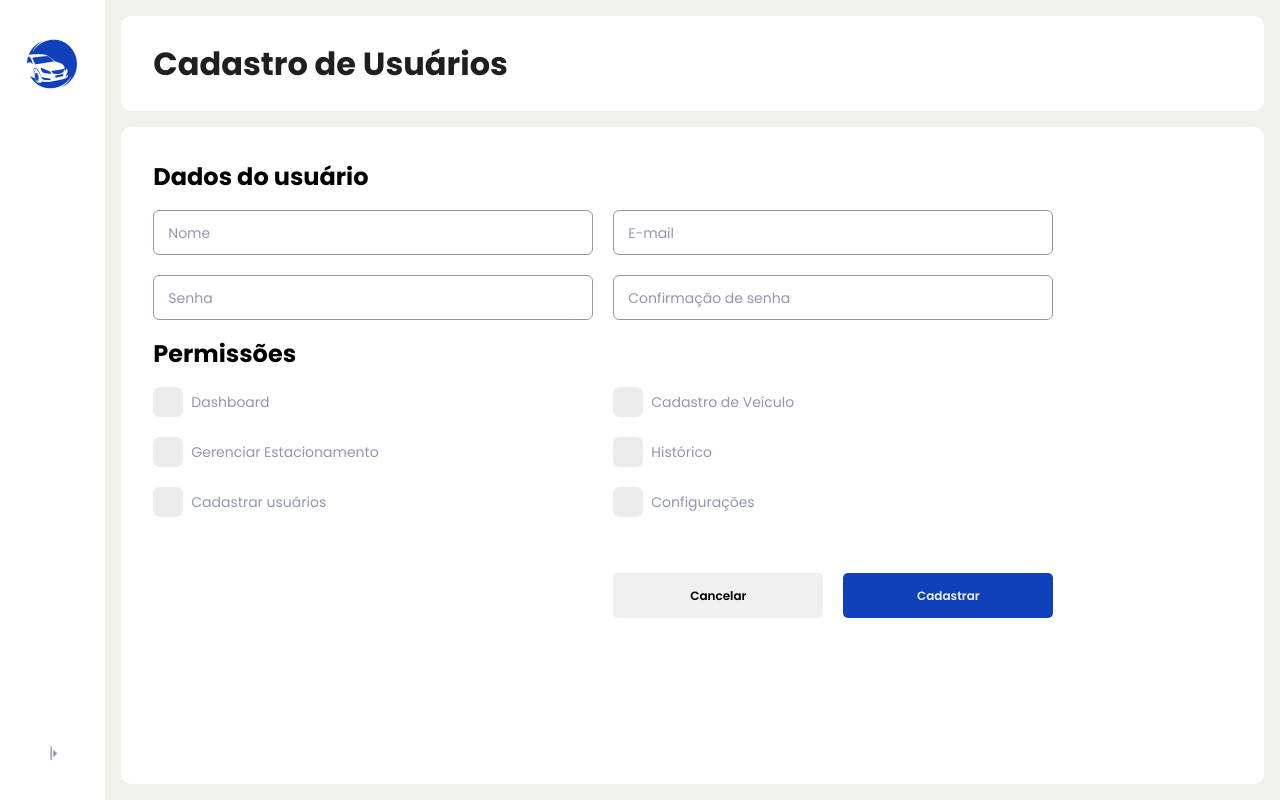
After one commit to igorxoi/trabalho, a PHP site: page /app/views/cadastro_usuario.php in a window 1280 px wide. The commit adds this page. Run offline with PHP 8.4, Linux system fonts and the light colour scheme.

Commit message:
feat: cadastro de usuario

```diff
--- a/app/components/sidebar.php
+++ b/app/components/sidebar.php
@@ -43,8 +43,8 @@
 		<?php endif; ?>
 
 		<?php if (userHasPermission('cadastro_usuario')): ?>
-			<a href="index.php?url=configuracoes/index">
-				<li class="item-menu <?php echo(getItemMenuActive("configuracoes")) ?>">
+			<a href="index.php?url=cadastroUsuario/index">
+				<li class="item-menu <?php echo(getItemMenuActive("cadastroUsuario")) ?>">
 					<i class="material-symbols-outlined">person_add</i>
 					<span>Cadastrar usuários</span>
 				</li>
--- /dev/null
+++ b/app/views/cadastro_usuario.php
@@ -0,0 +1,99 @@
+<!DOCTYPE html>
+<html lang="pt-br">
+
+<head>
+  <meta charset="UTF-8" />
+  <meta name="viewport" content="width=.sliderbar, initial-scale=1.0" />
+  <link rel="stylesheet" href="css/style.css" />
+  <link
+    href="https://fonts.googleapis.com/css2?family=Poppins:wght@300;400;500;600;700&display=swap"
+    rel="stylesheet" />
+  <link
+    rel="stylesheet"
+    href="https://fonts.googleapis.com/css2?family=Material+Symbols+Outlined" />
+  <title>Cadastrar usuários</title>
+</head>
+
+<body>
+  <?php require_once __DIR__ . '/../components/sidebar.php'; ?>
+
+  <main class="main--container">
+    <header class="header--conteudo">
+      <div class="header--titulo">
+        <h1>Cadastro de Usuários</h1>
+        <span class="header--subtitulo"></span>
+      </div>
+    </header>
+
+    <div class="cadastro-veiculo--container">
+      <form action="">
+        <h2>Dados do usuário</h2>
+
+        <div class="grupo-input">
+          <div class="input-formulario">
+            <input type="text" name="nome" required id="nome" />
+            <label for="nome">Nome</label>
+          </div>
+          <div class="input-formulario">
+            <input type="text" name="email" required id="email" />
+            <label for="email">E-mail</label>
+          </div>
+          <div class="input-formulario">
+            <input type="text" name="senha" required id="senha" />
+            <label for="senha">Senha</label>
+          </div>
+          <div class="input-formulario">
+            <input
+              type="text"
+              name="confirmacao_senha"
+              required
+              id="confirmacao_senha" />
+            <label for="confirmacao_senha">Confirmação de senha</label>
+          </div>
+        </div>
+
+        <h2>Permissões</h2>
+
+        <div class="grupo-input">
+          <div class="checkbox-formulario">
+            <input type="checkbox" />
+            <label style="font-size: 14px">Dashboard</label>
+          </div>
+
+          <div class="checkbox-formulario">
+            <input type="checkbox" />
+            <label style="font-size: 14px">Cadastro de Veículo</label>
+          </div>
+
+          <div class="checkbox-formulario">
+            <input type="checkbox" />
+            <label style="font-size: 14px">Gerenciar Estacionamento</label>
+          </div>
+
+          <div class="checkbox-formulario">
+            <input type="checkbox" />
+            <label style="font-size: 14px">Histórico</label>
+          </div>
+
+          <div class="checkbox-formulario">
+            <input type="checkbox" />
+            <label style="font-size: 14px">Cadastrar usuários</label>
+          </div>
+
+          <div class="checkbox-formulario">
+            <input type="checkbox" />
+            <label style="font-size: 14px">Configurações</label>
+          </div>
+        </div>
+
+        <div class="acoes-cadastrar-veiculo">
+          <button onclick="navegarPara('dashboard')">Cancelar</button>
+          <input type="submit" class="botao primario" value="Cadastrar">
+        </div>
+      </form>
+    </div>
+  </main>
+</body>
+<script src="js/script.js"></script>
+
+</html>
--- a/public/css/style.css
+++ b/public/css/style.css
@@ -556,6 +556,51 @@ input:disabled ~ label {
   animation: fadein 0.5s, fadeout 0.5s 2.5s;
 }
 
+/* CHECKBOx */
+.checkbox-formulario {
+  display: flex;
+  gap: 8px;
+  font-size: 14px;
+  color: var(--cor-cinza);
+  align-items: center;
+}
+
+input[type="checkbox"] {
+  appearance: none;
+  -webkit-appearance: none;
+  height: 30px;
+  width: 30px;
+  background-color: var(--cor-secundaria);
+  border-radius: 0.5em;
+  cursor: pointer;
+  display: flex;
+  outline: none;
+  align-items: center;
+  justify-content: center;
+  position: relative;
+}
+
+input[type="checkbox"]:after {
+  font-family: "Material Symbols Outlined";
+  content: "check";
+  font-size: 28px;
+  color: var(--cor-secundaria);
+  display: none;
+  position: absolute;
+  top: 50%;
+  left: 50%;
+  transform: translate(-50%, -50%);
+}
+
+input[type="checkbox"]:checked {
+  background-color: var(--cor-primaria);
+}
+
+input[type="checkbox"]:checked:after {
+  display: block;
+}
+
+/* RESPONSIVO */
 @-webkit-keyframes fadein {
   from {
     bottom: 0;
```
Also changed, not shown: app/controllers/CadastroUsuarioController.php (added, +11 -0 lines).
